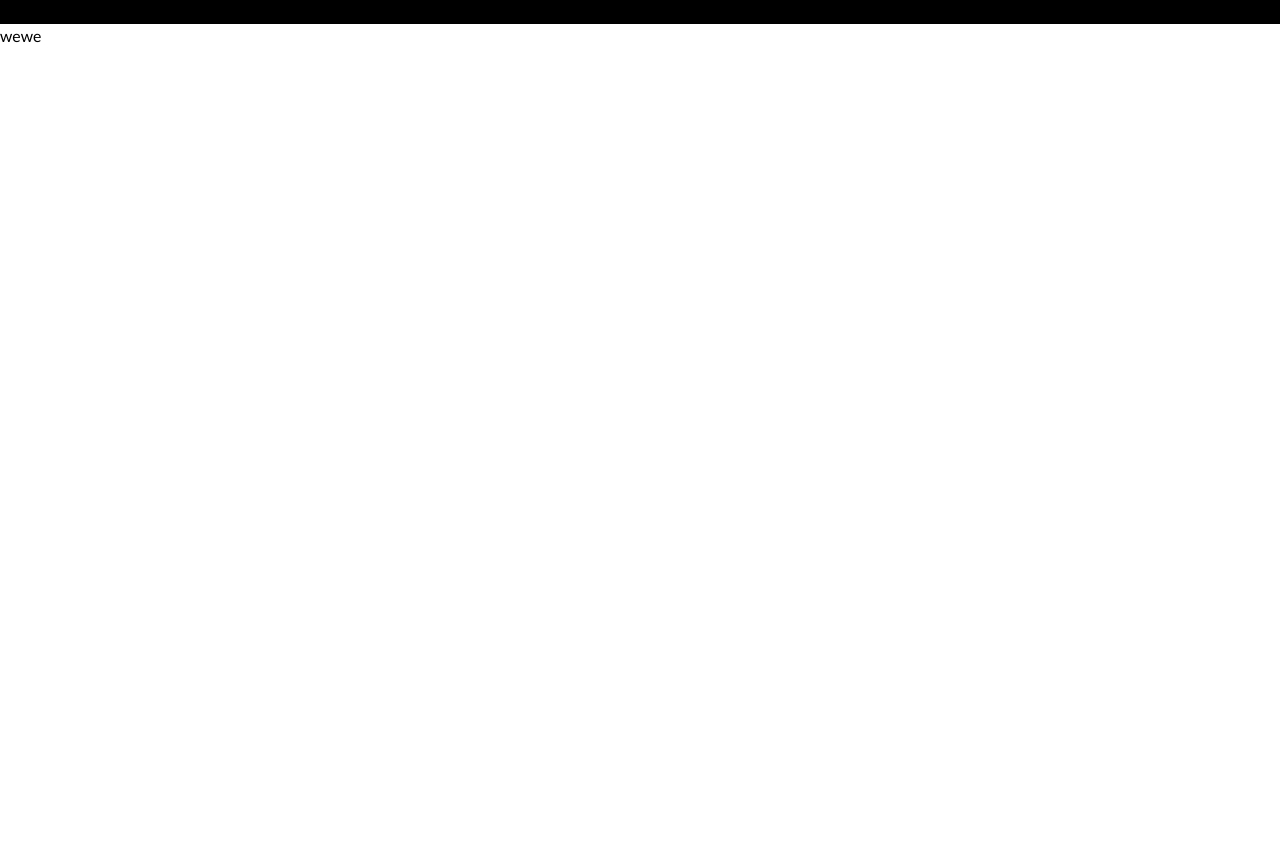
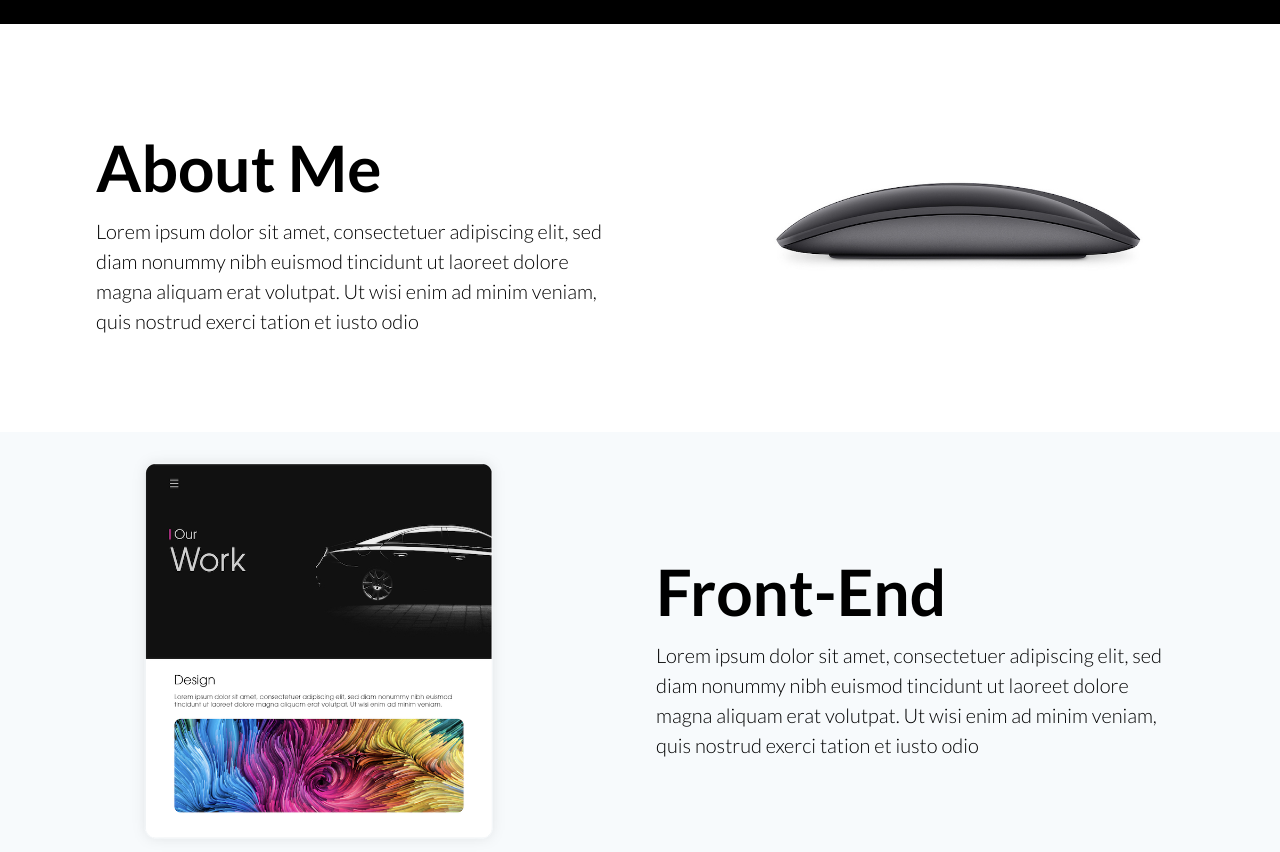
Before and after one commit to attilaking/max-portfolio, a React (Create React App) app: page / in a window 1280 px wide. Shown: the part 680-1532 px from the top of the page. Before the commit the page ends 800 px from the top, so only its background shows below. Built offline with nearby package versions, Linux system fonts and the light colour scheme.

Commit message:
Add sections

```diff
--- a/src/App.js
+++ b/src/App.js
@@ -4,6 +4,8 @@ import './assets/style/App.scss';
 import './assets/style/main.css';
 import Topnav from './components/Topnav';
 import Section from './components/Section';
+import mouseImg from '../src/assets/img/mouse.jpg';
+import uiImg from '../src/assets/img/ui-design.png';
 
 function App() {
   return (
@@ -11,7 +13,35 @@ function App() {
       <Topnav />
       <Header />
       <Section>
-        wewe
+        <div className="grid grid-cols-1 sm:grid-cols-2">
+          <div class="pl-24 pt-24 pb-24 pr-4 grid items-center justify-items-center">
+            <div>
+              <div className="text-6xl font-semibold color">
+                About Me
+              </div>
+              <p className="text-xl font-light">Lorem ipsum dolor sit amet, consectetuer adipiscing elit, sed diam nonummy nibh euismod tincidunt ut laoreet dolore magna aliquam erat volutpat. Ut wisi enim ad minim veniam, quis nostrud exerci tation et iusto odio</p>
+            </div>
+          </div>
+          <div className="grid items-center justify-items-center">
+            <img className="w-2/3" alt="mouse" src={mouseImg} />
+          </div>
+        </div>
+      </Section>
+
+      <Section ContainerCssClass="bg-gray-100">
+        <div className="grid grid-cols-1 sm:grid-cols-2">
+          <div className="grid items-center justify-items-center">
+            <img className="w-2/3" alt="mouse" src={uiImg} />
+          </div>
+          <div class="pl-4 pt-24 pb-24 pr-24  grid items-center justify-items-center">
+            <div>
+              <div className="text-6xl font-semibold color">
+                Front-End
+              </div>
+              <p className="text-xl font-light">Lorem ipsum dolor sit amet, consectetuer adipiscing elit, sed diam nonummy nibh euismod tincidunt ut laoreet dolore magna aliquam erat volutpat. Ut wisi enim ad minim veniam, quis nostrud exerci tation et iusto odio</p>
+            </div>
+          </div>
+        </div>
       </Section>
     </main>
   );
--- a/src/components/Header.js
+++ b/src/components/Header.js
@@ -8,10 +8,10 @@ const Header = () => {
         <div>
             <div className="bg-black font-semibold grid grid-cols-2 mx-headerCont">
                 <div className="text-white grid items-center mx-headerCont__left">
-                    <div className="pl-32 mx-headerCont__left__herowrapper">
-                        <div className="leading-none mx-headerCont__left__herowrapper__hero">
-                            <div>Hello,</div>
-                            <div>I'm</div>
+                    <div className="pl-12 sm:pl-24 mx-headerCont__left__herowrapper">
+                        <div className="group leading-none mx-headerCont__left__herowrapper__hero">
+                            <div className="opacity-85">Hello,</div>
+                            <div className="opacity-85">I'm</div>
                             <div className="mx-headerCont__primary">Max</div>
                         </div>
                         <div className="text-gray-600 font-light mx-headerCont__left__herowrapper__sub">
--- a/src/components/Section.js
+++ b/src/components/Section.js
@@ -2,7 +2,7 @@ import React from 'react';
 
 const Section = (props) => {
     return (
-        <div>
+        <div className={props.ContainerCssClass}>
             {props.children}
         </div>
     )
```
Also changed, not shown: src/assets/img/mouse.jpg (added), src/assets/img/ui-design.png (added).
